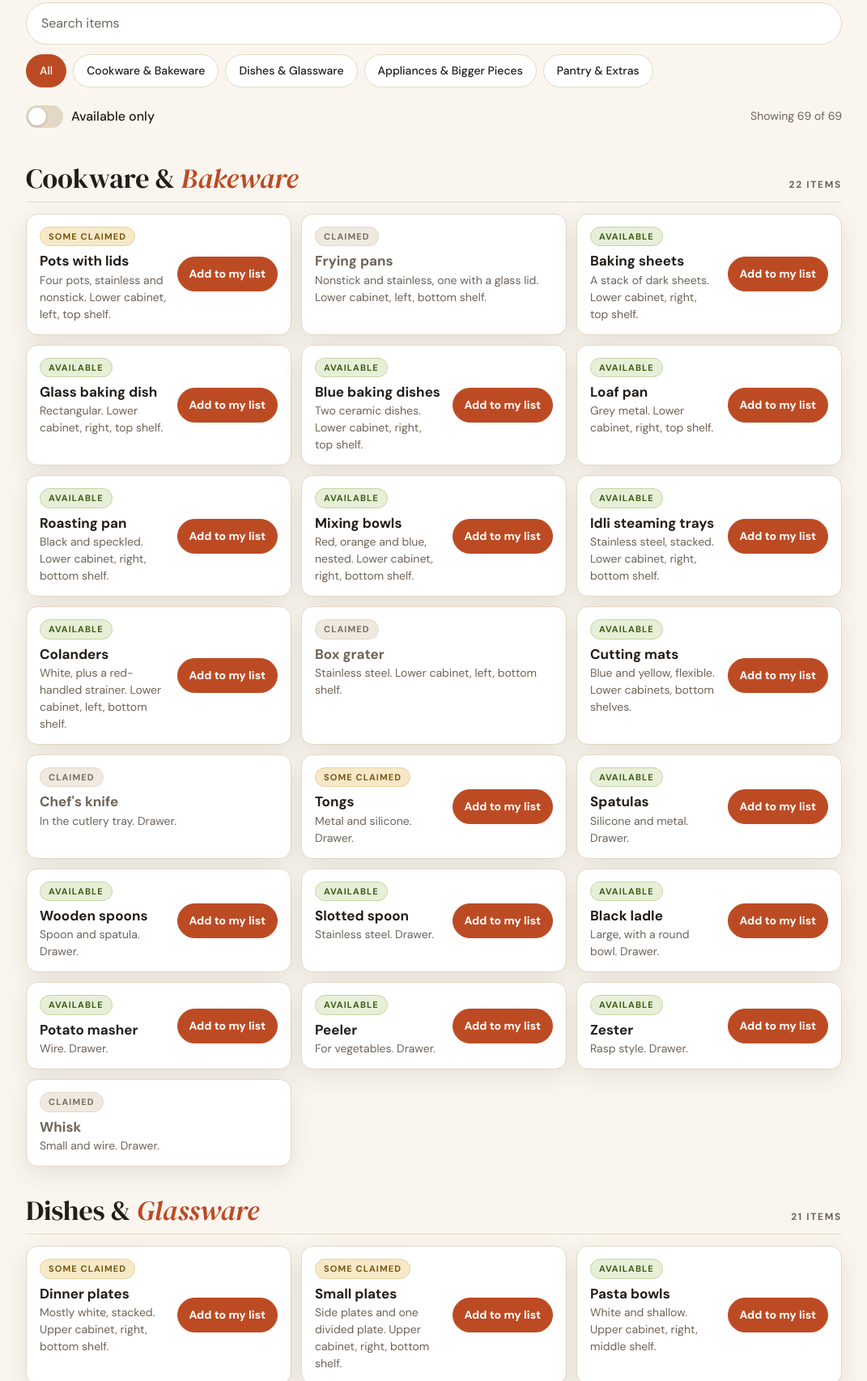
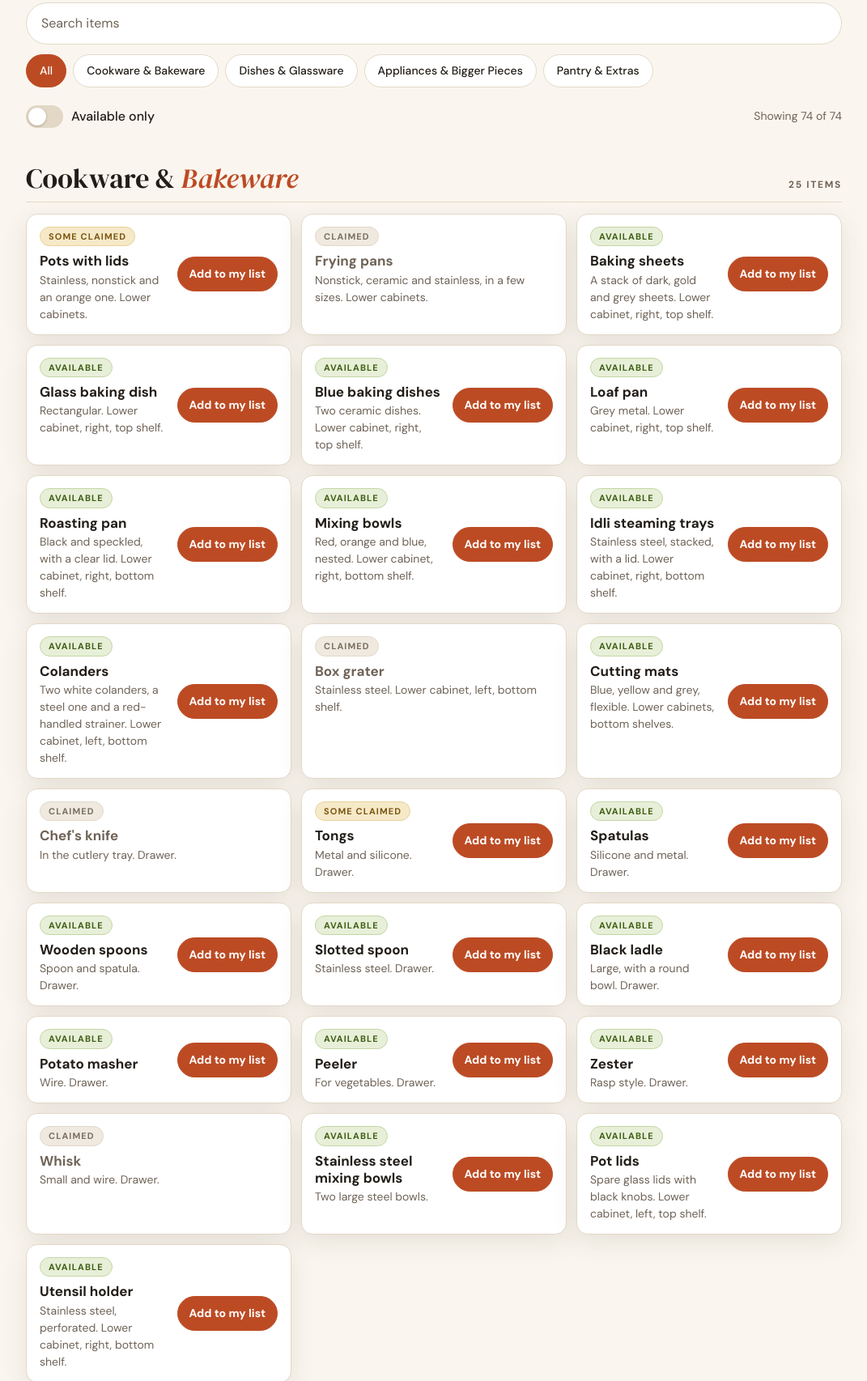
Before and after one commit to satyamp03/move-out-sale, a plain HTML site: page index.html in a window 1280 px wide. Shown: the part 1094-2800 px from the top of the page at 81% size, without its empty margins (104-1175 px from the left). Drawn offline with Linux system fonts and the light colour scheme.

Commit message:
Update items from shelf photos

```diff
--- a/index.html
+++ b/index.html
@@ -401,18 +401,18 @@ footer a { display: inline-block; padding: 10px 4px; }
   function x(cat, name, note, reason) { add(cat, name, note, "excluded", reason); }
 
   /* Cookware & Bakeware */
-  a(0, "Pots with lids", "Four pots, stainless and nonstick. Lower cabinet, left, top shelf.");
-  a(0, "Frying pans", "Nonstick and stainless, one with a glass lid. Lower cabinet, left, bottom shelf.");
-  a(0, "Baking sheets", "A stack of dark sheets. Lower cabinet, right, top shelf.");
+  a(0, "Pots with lids", "Stainless, nonstick and an orange one. Lower cabinets.");
+  a(0, "Frying pans", "Nonstick, ceramic and stainless, in a few sizes. Lower cabinets.");
+  a(0, "Baking sheets", "A stack of dark, gold and grey sheets. Lower cabinet, right, top shelf.");
   a(0, "Glass baking dish", "Rectangular. Lower cabinet, right, top shelf.");
   a(0, "Blue baking dishes", "Two ceramic dishes. Lower cabinet, right, top shelf.");
   a(0, "Loaf pan", "Grey metal. Lower cabinet, right, top shelf.");
-  a(0, "Roasting pan", "Black and speckled. Lower cabinet, right, bottom shelf.");
+  a(0, "Roasting pan", "Black and speckled, with a clear lid. Lower cabinet, right, bottom shelf.");
   a(0, "Mixing bowls", "Red, orange and blue, nested. Lower cabinet, right, bottom shelf.");
-  a(0, "Idli steaming trays", "Stainless steel, stacked. Lower cabinet, right, bottom shelf.");
-  a(0, "Colanders", "White, plus a red-handled strainer. Lower cabinet, left, bottom shelf.");
+  a(0, "Idli steaming trays", "Stainless steel, stacked, with a lid. Lower cabinet, right, bottom shelf.");
+  a(0, "Colanders", "Two white colanders, a steel one and a red-handled strainer. Lower cabinet, left, bottom shelf.");
   a(0, "Box grater", "Stainless steel. Lower cabinet, left, bottom shelf.");
-  a(0, "Cutting mats", "Blue and yellow, flexible. Lower cabinets, bottom shelves.");
+  a(0, "Cutting mats", "Blue, yellow and grey, flexible. Lower cabinets, bottom shelves.");
   a(0, "Chef's knife", "In the cutlery tray. Drawer.");
   a(0, "Tongs", "Metal and silicone. Drawer.");
   a(0, "Spatulas", "Silicone and metal. Drawer.");
@@ -423,6 +423,9 @@ footer a { display: inline-block; padding: 10px 4px; }
   a(0, "Peeler", "For vegetables. Drawer.");
   a(0, "Zester", "Rasp style. Drawer.");
   a(0, "Whisk", "Small and wire. Drawer.");
+  a(0, "Stainless steel mixing bowls", "Two large steel bowls.");
+  a(0, "Pot lids", "Spare glass lids with black knobs. Lower cabinet, left, top shelf.");
+  a(0, "Utensil holder", "Stainless steel, perforated. Lower cabinet, right, bottom shelf.");
 
   /* Dishes & Glassware */
   a(1, "Dinner plates", "Mostly white, stacked. Upper cabinet, right, bottom shelf.");
@@ -445,6 +448,7 @@ footer a { display: inline-block; padding: 10px 4px; }
   a(1, "Blender cups", "Clear, with black bases. Upper cabinets, left and middle.");
   a(1, "Orange tumbler", "Large and insulated. Pantry, left, third shelf.");
   a(1, "Cutlery", "Forks, spoons and knives in a mint green tray. Drawer.");
+  a(1, "Large cream bowls", "Deep and round, off-white. A few of them.");
   x(1, "Blume Cloud Mug (boxed)", "Pantry, left, third shelf.", "Listed for sale separately.");
 
   /* Appliances & Bigger Pieces */
@@ -459,6 +463,7 @@ footer a { display: inline-block; padding: 10px 4px; }
 
   /* Pantry & Extras */
   a(3, "Tupperware containers", "Clear and rectangular, stacked. Pantry, right, bottom shelf.");
+  a(3, "Locking food containers", "Clear, with a snap lid and teal seal. Ask me about sizes.");
   x(3, "Collapsible food storage containers", "Blue, stacked. Pantry, left, third shelf.", "Listed for sale separately.");
   a(3, "Clear canister", "With a black lid. Pantry, right, bottom shelf.");
   a(3, "Glass bottles", "Including a swing-top. Pantry, left, bottom shelf.");
@@ -501,6 +506,11 @@ footer a { display: inline-block; padding: 10px 4px; }
     "Roasting pan": "roaster oven turkey",
     "Mixing bowls": "bowl bowls",
     "Idli steaming trays": "idli steamer steam rack",
+    "Stainless steel mixing bowls": "bowl bowls steel metal",
+    "Pot lids": "lid lids cover pan pot glass",
+    "Utensil holder": "utensil crock caddy spoon holder",
+    "Large cream bowls": "bowl bowls serving white dishes",
+    "Locking food containers": "food storage container containers leftovers lunch box glass",
     "Colanders": "colander strainer sieve drain",
     "Box grater": "cheese shredder",
     "Cutting mats": "cutting board chopping",
```
